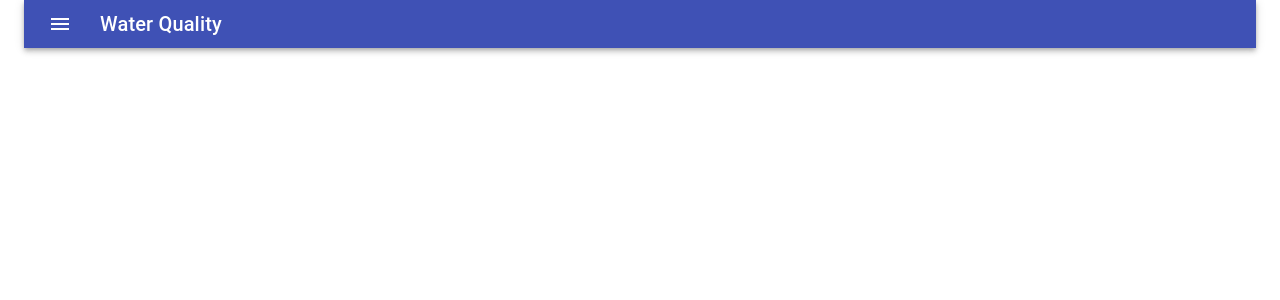
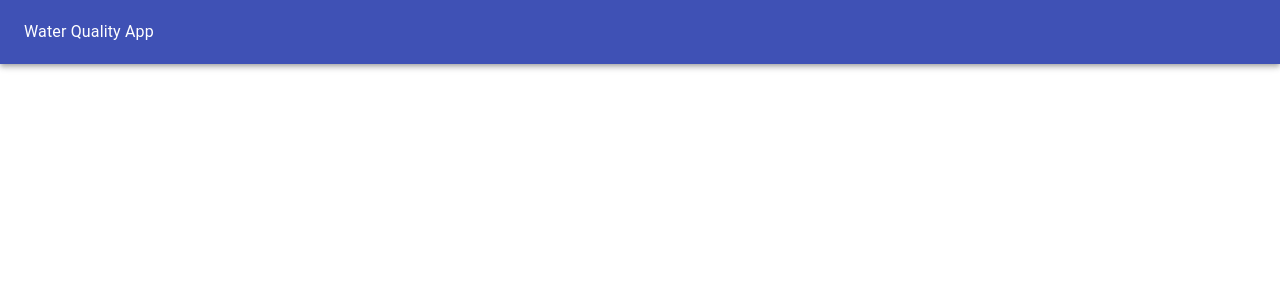
Before and after one commit to johnLeavell/water-frontend, a React (Create React App) app: page / in a window 1280 px wide. Shown: the top 300 px of the page. Built offline with nearby package versions, Linux system fonts and the light colour scheme.

Commit message:
added chartjs

```diff
--- a/package.json
+++ b/package.json
@@ -9,6 +9,7 @@
     "@testing-library/react": "^9.3.2",
     "@testing-library/user-event": "^7.1.2",
     "bootstrap": "^4.5.2",
+    "chart.js": "^2.9.3",
     "react": "^16.13.1",
     "react-bootstrap": "^1.3.0",
     "react-dom": "^16.13.1",
--- a/src/App.js
+++ b/src/App.js
@@ -1,7 +1,7 @@
 import React, { Component } from 'react';
 import './App.css';
 // import { Route, Switch } from 'react-router-dom'
-import Navbar from './components/Navbar'
+import NavDrawer from './components/NavDrawer'
 
 
 class App extends Component {
@@ -9,7 +9,7 @@ class App extends Component {
     return (
 
       <div className="App">
-        <Navbar />
+        <NavDrawer />
 
       </div>
     );
--- /dev/null
+++ b/src/components/NavDrawer.js
@@ -0,0 +1,21 @@
+import React from 'react';
+import AppBar from '@material-ui/core/AppBar';
+import Toolbar from '@material-ui/core/Toolbar';
+import Typography from '@material-ui/core/Typography';
+
+function NavDrawer() {
+  return (
+    <div>
+      <AppBar position="static">
+          <Toolbar>
+              <Typography color="inherit">
+                Water Quality App
+              </Typography>
+          </Toolbar>
+      </AppBar>
+    </div>
+  );
+}
+
+
+export default NavDrawer;
--- a/src/components/Navbar.js
+++ /dev/null
@@ -1,43 +0,0 @@
-import React from 'react';
-import { makeStyles } from '@material-ui/core/styles';
-import AppBar from '@material-ui/core/AppBar';
-import Toolbar from '@material-ui/core/Toolbar';
-import Typography from '@material-ui/core/Typography';
-import IconButton from '@material-ui/core/IconButton';
-import MenuIcon from '@material-ui/icons/Menu';
-import Container from '@material-ui/core/Container'
-const useStyles = makeStyles((theme) => ({
-  root: {
-    flexGrow: 1,
-  },
-  menuButton: {
-    marginRight: theme.spacing(2),
-  },
-}));
-
-
-
-const Navbar = () => {
-  const classes = useStyles();
-
-  return (
-    <div >
-      <Container>
-      <div className={classes.root}>
-      <AppBar position="static">
-        <Toolbar variant="dense">
-          <IconButton edge="start" className={classes.menuButton} color="inherit" aria-label="menu">
-            <MenuIcon />
-          </IconButton>
-          <Typography variant="h6" color="inherit">
-            Water Quality
-          </Typography>
-        </Toolbar>
-      </AppBar>
-    </div>
-        </Container>
-    </div>
-  );
-}
-
-export default Navbar
```
Also changed, not shown: src/components/Dashboard.js (added, +11 -0 lines), 1 other file (tests, documents, lock files or other folders).
